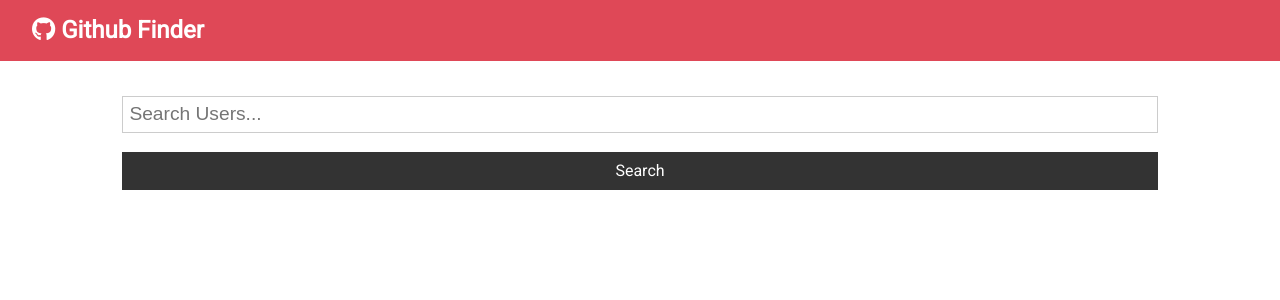
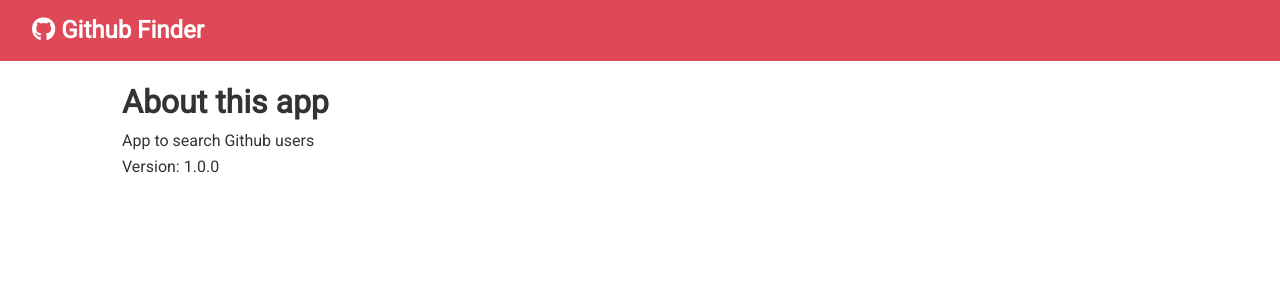
Before and after one commit to PenuAndreea/github-finder, a React (Create React App) app: page /about in a window 1280 px wide. Shown: the top 300 px of the page. Built offline with nearby package versions, Linux system fonts and the light colour scheme.

Commit message:
add routing and about page

```diff
--- a/src/App.js
+++ b/src/App.js
@@ -1,10 +1,12 @@
-import React, { Component } from 'react'
+import React, { Component, Fragment } from 'react'
 import Navbar from './components/layout/Navbar'
 import Search from './components/users/Search'
 import Users from './components/users/Users'
 import axios from 'axios'
 import './App.css'
 import Alert from './components/layout/Alert'
+import { BrowserRouter as Router, Switch, Route } from 'react-router-dom'
+import About from './components/pages/About'
 
 class App extends Component {
   state = {
@@ -72,10 +74,17 @@
   render() {
     const { users, loading } = this.state
     return (
+      <Router>
         <div className='App'>
           <Navbar />
           <div className={'container'}>
             <Alert alert={this.state.alert} />
+            <Switch>
+              <Route
+                exact
+                path='/'
+                render={props => (
+                  <Fragment>
                     <Search
                       searchUsers={this.searchUsers}
                       clearUsers={this.clearUsers}
@@ -83,8 +92,14 @@
                       setAlert={this.setAlert}
                     />
                     <Users loading={loading} users={users} />
+                  </Fragment>
+                )}
+              />
+              <Route exact path='/about' component={About} />
+            </Switch>
           </div>
         </div>
+      </Router>
     )
   }
 }
--- /dev/null
+++ b/src/components/pages/About.js
@@ -0,0 +1,13 @@
+import React, { Fragment } from 'react'
+
+const About = () => {
+  return (
+    <Fragment>
+      <h1>About this app</h1>
+      <p>App to search Github users</p>
+      <p>Version: 1.0.0</p>
+    </Fragment>
+  )
+}
+
+export default About
```
Lines whose indentation alone changed are shown as unchanged.
